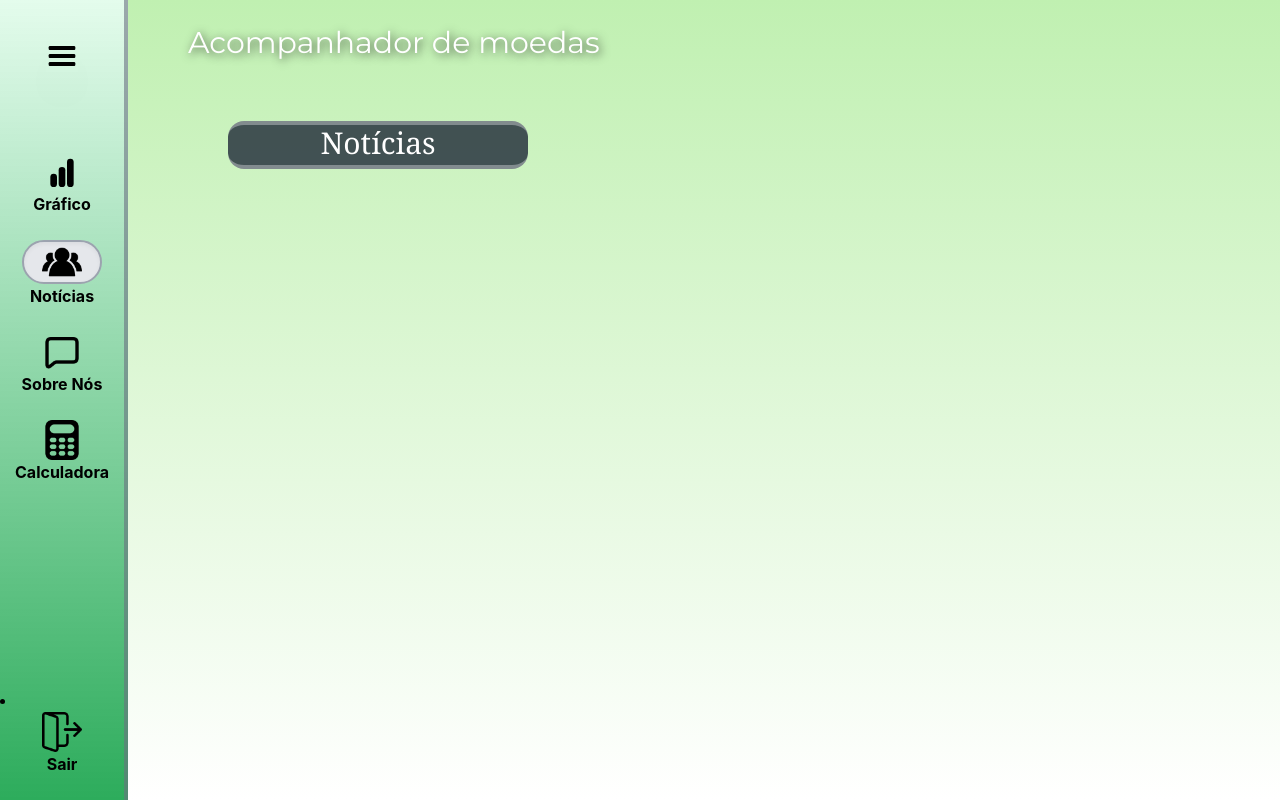
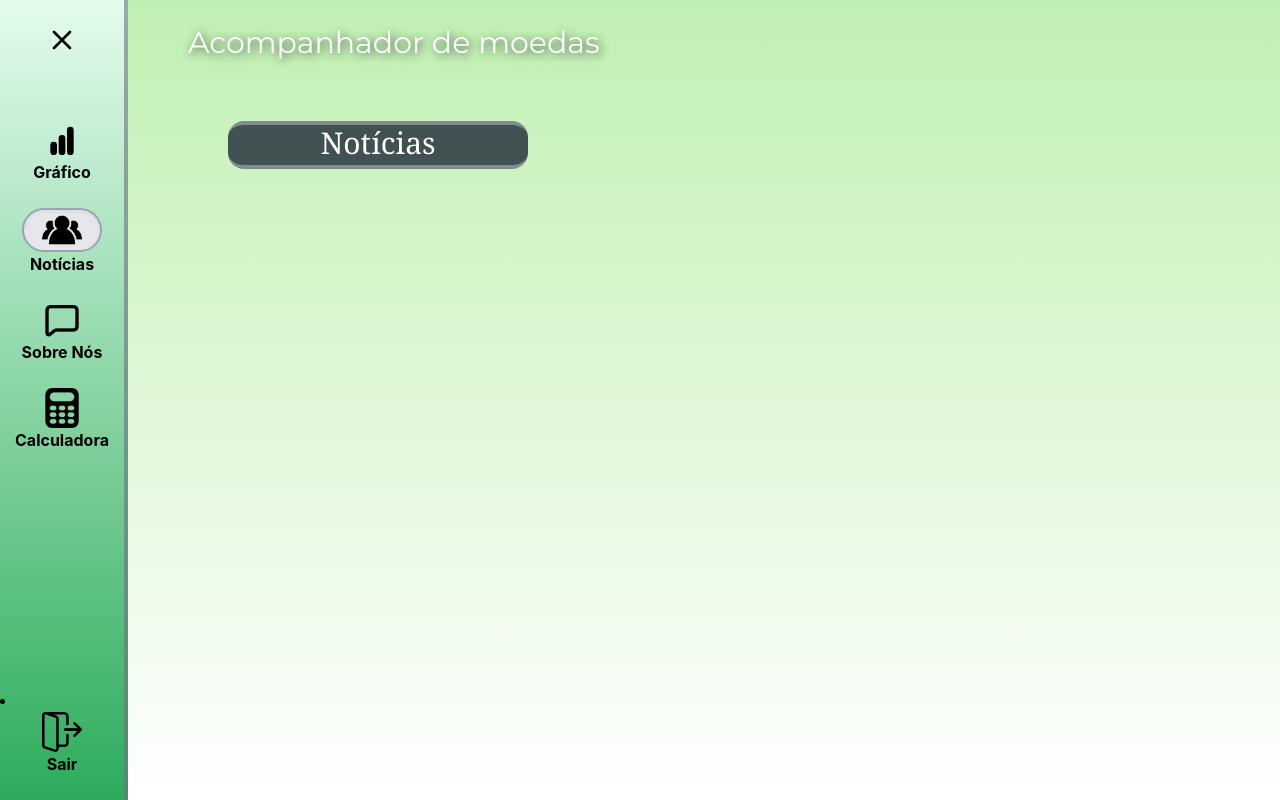
Before and after one commit to igormooura/AppFinanceiro, a React (Create React App) app in the folder view/: page /noticias in a window 1280 px wide. Built offline with nearby package versions, Linux system fonts and the light colour scheme.

Commit message:
feat: botão para abrir e fechar a sidebar

```diff
--- a/view/src/components/SideBar/Sidebar.js
+++ b/view/src/components/SideBar/Sidebar.js
@@ -1,8 +1,9 @@
-import React from "react";
+import React, { useState } from "react";
 import { Link, useLocation } from "react-router-dom";
 
 const Sidebar = () => {
   const location = useLocation();
+  const [isOpen, setIsOpen] = useState(true);
 
   const getSelected = () => {
     switch (location.pathname) {
@@ -22,37 +23,45 @@ const Sidebar = () => {
   const selected = getSelected();
 
   return (
-    <div className="h-screen flex flex-col border-r-[4px] border-gray-500/60 w-[10%] bg-gradient-to-t from-green-600/90 to-green-200/40">
-      <a className="flex justify-center mt-10">
-        <button className="shadow-2xl">
+    <div
+      className={`h-screen flex flex-col border-r-[4px] border-gray-500/60 bg-gradient-to-t from-green-600/90 to-green-200/40 transition-all duration-300 ${
+        isOpen ? "w-[10%]" : "w-0 overflow-hidden"
+      }`}
+    >
+      {!isOpen && (
+        <button
+          className="absolute top-6 left-2 z-50"
+          onClick={() => setIsOpen(true)}
+        >
           <svg
             viewBox="0 0 24 24"
             className="h-8 w-8"
             fill="none"
             xmlns="http://www.w3.org/2000/svg"
           >
-            <path d="M2 5.5C2 4.94772 2.44772 4.5 3 4.5H21C21.5523 4.5 22 4.94772 22 5.5V6.5C22 7.05228 21.5523 7.5 21 7.5H3C2.44772 7.5 2 7.05228 2 6.5V5.5Z" fill="#000000"></path>
-            <path d="M2 11.5C2 10.9477 2.44772 10.5 3 10.5H21C21.5523 10.5 22 10.9477 22 11.5V12.5C22 13.0523 21.5523 13.5 21 13.5H3C2.44772 13.5 2 13.0523 2 12.5V11.5Z" fill="#000000"></path>
-            <path d="M3 16.5C2.44772 16.5 2 16.9477 2 17.5V18.5C2 19.0523 2.44772 19.5 3 19.5H21C21.5523 19.5 22 19.0523 22 18.5V17.5C22 16.9477 21.5523 16.5 21 16.5H3Z" fill="#000000"></path>
+            <path d="M3 6h18M3 12h18m-18 6h18" stroke="#000" strokeWidth="2" strokeLinecap="round" />
           </svg>
         </button>
-      </a>
-
-
-      <div className="flex flex-col flex-grow">
-        <ul className="mt-20 w-full space-y-6">
-          <li className="flex justify-center items-center">
+      )}
+      {isOpen && (
+        <button className="mt-6 self-center" onClick={() => setIsOpen(false)}>
+          <svg
+            viewBox="0 0 24 24"
+            className="h-8 w-8"
+            fill="none"
+            xmlns="http://www.w3.org/2000/svg"
+          >
+            <path d="M6 18L18 6M6 6l12 12" stroke="#000" strokeWidth="2" strokeLinecap="round" />
+          </svg>
+        </button>
+      )}
+      {isOpen && (
+        <ul className="mt-16 w-full space-y-6">
+          <li>
             <Link to="/grafico">
               <div className={`rounded-full mx-auto w-20 ${selected === "grafico" ? "bg-gray-200 border-2 border-gray-400 shadow-inner" : ""}`}>
-                <svg
-                  viewBox="0 0 24 24"
-                  className="w-10 mx-auto h-10"
-                  fill="none"
-                  xmlns="http://www.w3.org/2000/svg"
-                >
-                  <path d="M12 19L12 11" stroke="#000000" strokeWidth="4" strokeLinecap="round"></path>
-                  <path d="M7 19L7 15" stroke="#000000" strokeWidth="4" strokeLinecap="round"></path>
-                  <path d="M17 19V6" stroke="#000000" strokeWidth="4" strokeLinecap="round"></path>
+                <svg viewBox="0 0 24 24" className="w-10 h-10 mx-auto" fill="none" xmlns="http://www.w3.org/2000/svg">
+                  <path d="M12 19V11M7 19v-4m10 4V6" stroke="#000" strokeWidth="4" strokeLinecap="round" />
                 </svg>
               </div>
               <p className="font-bold flex justify-center">Gráfico</p>
@@ -83,17 +92,15 @@ const Sidebar = () => {
             </Link>
           </li>
         </ul>
-
-
-        <div className="mt-auto mb-6">
+      )}
+            <div className="mt-auto mb-6">
           <li>
             <Link to="/">
               <img src="static/sair.png" className="w-10 h-10 mx-auto" alt="Sair" />
-              <p className="font-bold flex justify-center"> Sair </p>
+              {isOpen && <p className="font-bold flex justify-center"> Sair </p>}
             </Link>
           </li>
         </div>
-      </div>
     </div>
   );
 };
```
